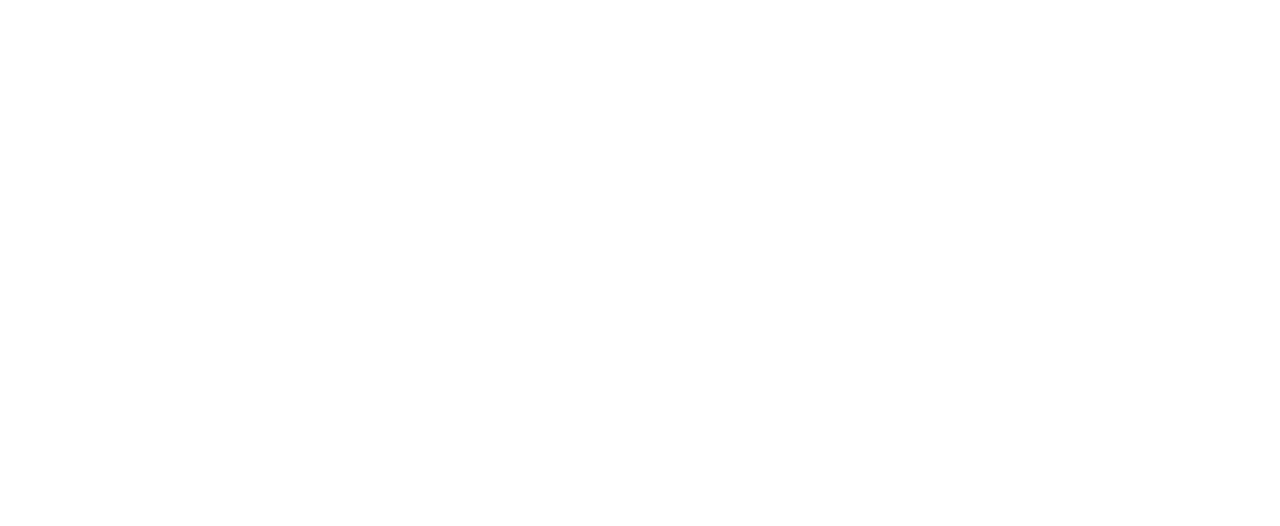
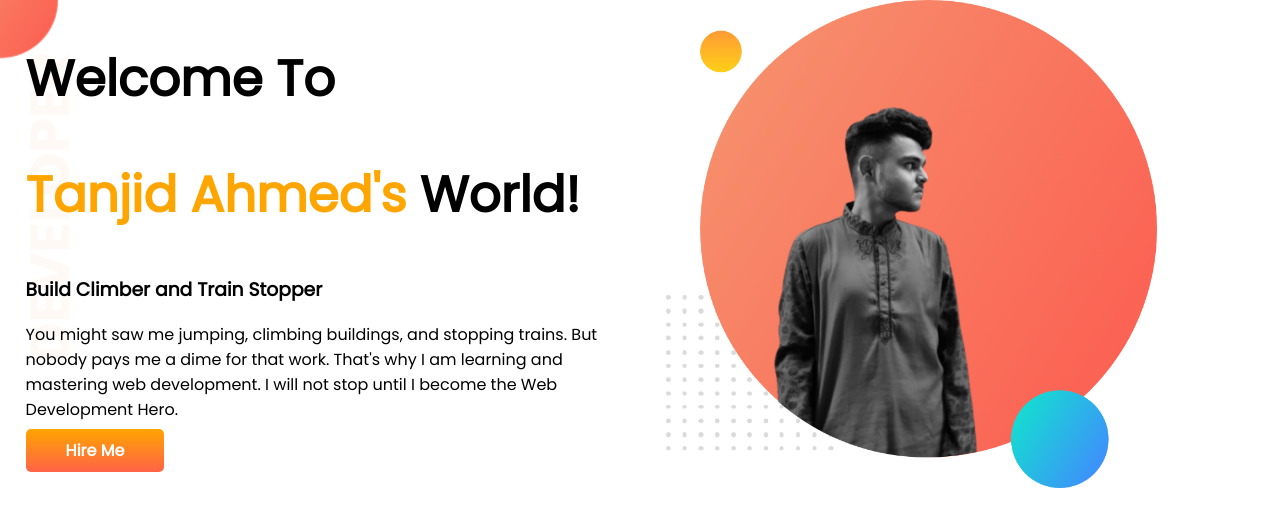
Before and after one commit to Taayder/taayder-testfoliyo, a plain HTML site: page index.html in a window 1280 px wide. Drawn offline with Linux system fonts and the light colour scheme.

Commit message:
top banner part added

```diff
--- a/index.html
+++ b/index.html
@@ -1,13 +1,34 @@
 <!DOCTYPE html>
 <html lang="en">
+
 <head>
     <meta charset="UTF-8">
     <meta http-equiv="X-UA-Compatible" content="IE=edge">
     <meta name="viewport" content="width=device-width, initial-scale=1.0">
     <title>Tanjid Ahmed's Portfoliyo</title>
+    <link rel="preconnect" href="https://fonts.googleapis.com">
+    <link rel="preconnect" href="https://fonts.gstatic.com" crossorigin>
+    <link href="https://fonts.googleapis.com/css2?family=Poppins&display=swap" rel="stylesheet">
     <link rel="stylesheet" href="style.css">
 </head>
+
 <body>
+    <section class="top-banner">
+        <div class="half-width">
+            <h1>Welcome To</h1>
+            <h1><span class="color-code">Tanjid Ahmed's</span> World!</h1>
+            <h3>Build Climber and Train Stopper</h3>
+            <p>You might saw me jumping, climbing buildings, and stopping trains. But nobody pays me a dime for that
+                work.
+                That's why I am learning and mastering web development. I will not stop until I become the Web
+                Development
+                Hero.</p>
+            <a class="link-button" target="_blank" href="https://www.facebook.com/taaayder">Hire Me</a>
+        </div>
+        <div class="half-width">
+            <img src="images/bg.png" alt="">
+        </div>
+    </section>
+</body>
 
-</body>
 </html>
--- a/style.css
+++ b/style.css
@@ -0,0 +1,39 @@
+body {
+    font-family: 'Poppins', sans-serif;
+    margin: 0%;
+}
+
+h1 {
+    font-size: 50px;
+}
+
+.color-code {
+    color: orange;
+}
+
+section {
+    display: flex;
+}
+
+.half-width {
+    width: 50%;
+    padding-left: 2%;
+}
+
+.half-width img {
+    width: 80%;
+}
+
+.link-button {
+    text-decoration: none;
+    background-image: linear-gradient(orange, tomato);
+    color: white;
+    padding: 10px 40px;
+    border-radius: 5px;
+    font-weight: 700;
+}
+
+.top-banner {
+    background-image: url(images/top-banner.png);
+    background-repeat: no-repeat;
+}
```
Also changed, not shown: images/bg.png (added), images/bg2.png (added), images/dream-bg.png (added), images/exp-bg.png (added), images/my-bg.png (added), images/my-bg2.png (added), images/top-banner.png (added).
